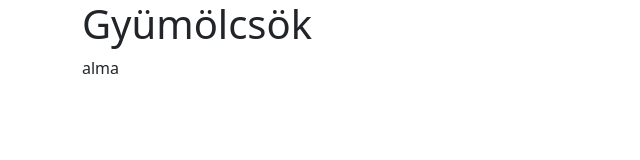
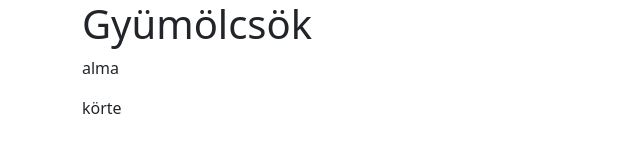
Before and after one commit to suli2022/sI1e_gyumi, a website: page index.html in a window 1280 px wide. Shown: the full height of the page, 0-640 px from the left. Drawn offline with nearby package versions, Linux system fonts and the light colour scheme.

Commit message:
Körte hozzáadva

```diff
--- a/index.html
+++ b/index.html
@@ -11,6 +11,7 @@
     <div class="container">
         <h1>Gyümölcsök</h1>
         <p>alma</p>
+        <p>körte</p>
     </div>
 
 </body>
```
